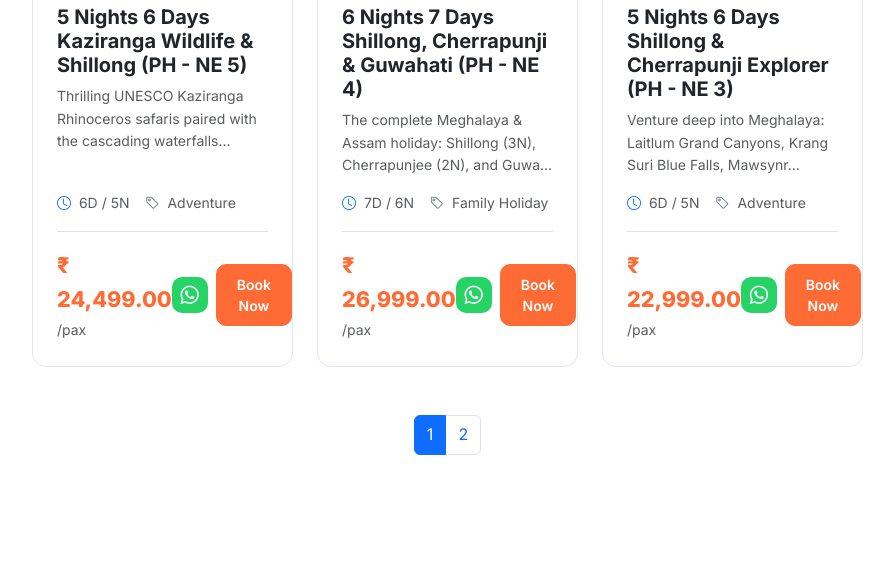
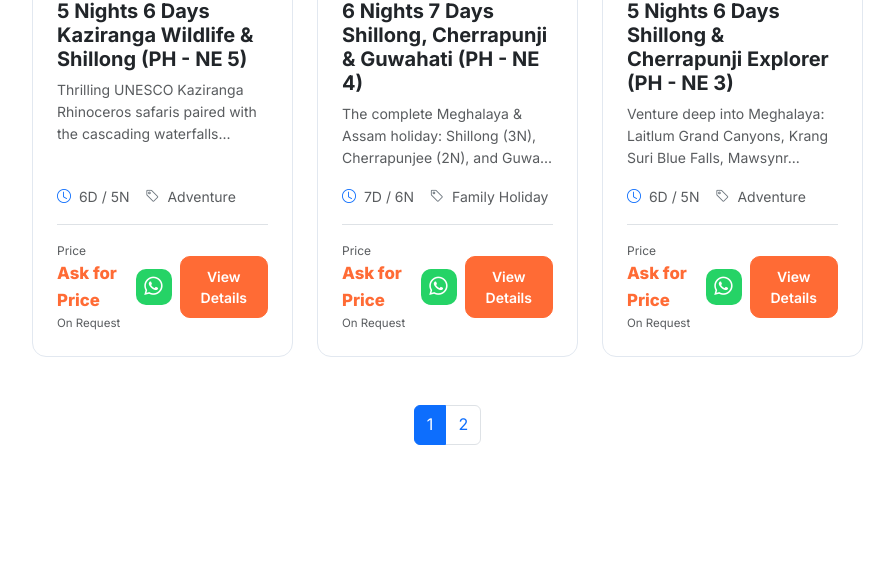
Before and after one commit to premrajmahto/yatranest, a PHP site: page /packages in a window 1280 px wide. Shown: the part 2213-2791 px from the top of the page, without its empty margins (335-1229 px from the left). Run offline with PHP 8.4, Linux system fonts and the light colour scheme; data comes from the database, SQL or seed files in the repository; some libraries are stand-ins or nearby versions.

Commit message:
Replace fixed package pricing with 'Ask for Price' on request

```diff
--- a/app/Views/front/packages/index.php
+++ b/app/Views/front/packages/index.php
@@ -161,11 +161,12 @@
 
                             <div class="d-flex justify-content-between align-items-center mt-auto">
                                 <div>
-                                    <span class="yn-price-tag"><?= format_currency($pkg['price_adult']) ?></span>
-                                    <span class="text-muted small">/pax</span>
+                                    <span class="text-muted small d-block" style="font-size: 0.75rem;">Price</span>
+                                    <span class="yn-price-tag" style="font-size: 1.05rem;">Ask for Price</span>
+                                    <span class="text-muted small d-block" style="font-size: 0.72rem;">On Request</span>
                                 </div>
                                 <div class="d-flex align-items-center gap-2">
-                                    <a href="<?= whatsapp_url('Hi YatraNest, I would like to inquire about the package: ' . $pkg['title'] . ' (Starting from ' . format_currency($pkg['price_adult']) . '). Website link: ' . url('/packages/' . $pkg['slug'])) ?>"
+                                    <a href="<?= whatsapp_url('Hi YatraNest, I would like to inquire about the package: ' . $pkg['title'] . '. Website link: ' . url('/packages/' . $pkg['slug'])) ?>"
                                        target="_blank"
                                        rel="noopener"
                                        class="yn-btn-whatsapp-icon"
@@ -174,7 +175,7 @@
                                         <i class="bi bi-whatsapp"></i>
                                     </a>
                                     <a href="<?= url('/packages/' . $pkg['slug']) ?>" class="btn yn-btn-primary btn-sm">
-                                        Book Now
+                                        View Details
                                     </a>
                                 </div>
                             </div>
```
Also changed, not shown: app/Views/front/destinations/detail.php (+4 -3 lines), app/Views/front/home.php (+4 -4 lines), app/Views/front/packages/detail.php (+5 -5 lines).
